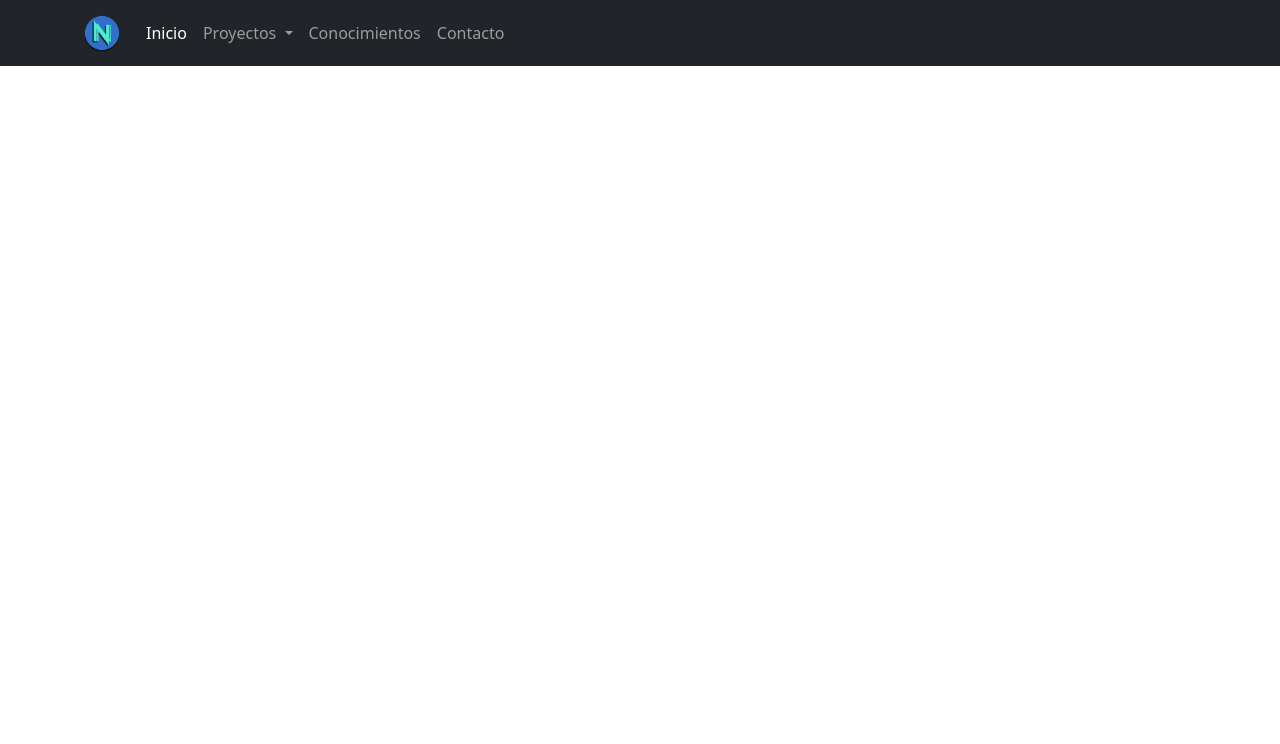
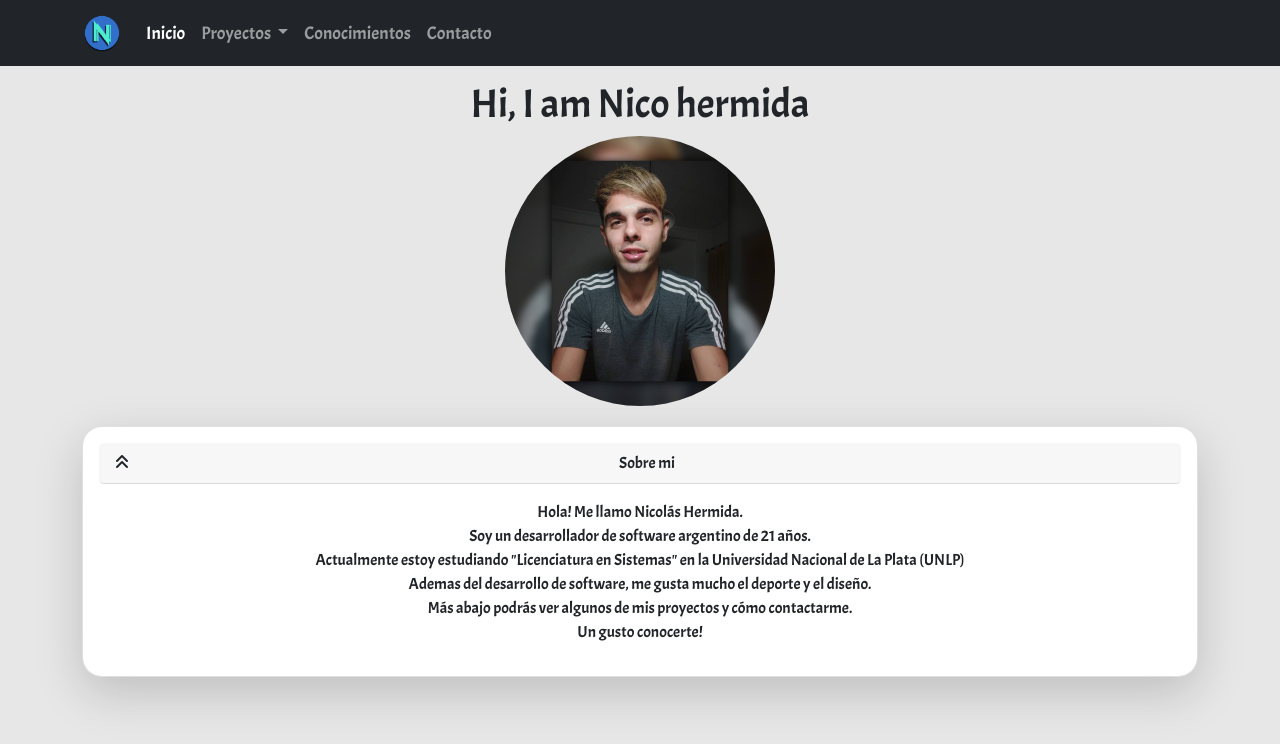
Before and after one commit to nicohermida01/portfolio, a PHP site: page /index2.html in a window 1280 px wide. Shown: the top 744 px of the page. Run offline with PHP 8.4, Linux system fonts and the light colour scheme; some libraries are stand-ins or nearby versions.

Commit message:
seccion inicio con bootstrap

```diff
--- a/css/style2.css
+++ b/css/style2.css
@@ -1,4 +1,23 @@
-/* ********************************************* NAVBAR **********************************************/
-#navBar-logo{
-    width: 40px;
+*{
+	margin: 0;
+	padding: 0;
+	text-decoration: none;
 }
+
+body{
+    font-family: 'Acme', sans-serif;
+    background-color: #e7e7e7;
+}
+
+.nav-item{
+    font-size: 18px;
+}
+
+#pageContent{
+    margin-top: 80px;
+}
+
+#descripcionPerfil{
+    margin-top: 20px;
+    border-radius: 20px;
+}
--- a/index2.html
+++ b/index2.html
@@ -6,6 +6,13 @@
 
         <!-- Bootstrap Module -->
         <link href="https://cdn.jsdelivr.net/npm/bootstrap@5.0.0-beta3/dist/css/bootstrap.min.css" rel="stylesheet" integrity="sha384-eOJMYsd53ii+scO/bJGFsiCZc+5NDVN2yr8+0RDqr0Ql0h+rP48ckxlpbzKgwra6" crossorigin="anonymous">
+
+        <!-- Google Fonts Module -->
+        <link rel="preconnect" href="https://fonts.gstatic.com">
+        <link href="https://fonts.googleapis.com/css2?family=Acme&display=swap" rel="stylesheet">
+
+        <!-- Font awesome -->
+        <script src="https://kit.fontawesome.com/f241e46f9b.js" crossorigin="anonymous"></script>
 
         <!-- My style css -->
         <link rel="stylesheet" type="text/css" href="css/style2.css">
@@ -18,7 +25,7 @@
             <div class="container">
                 <!-- Navbar brand -->
                 <a class="navbar-brand" href="#">
-                    <img id="navBar-logo" src="imagenes/Logo.png" alt="">
+                    <img id="navBar-logo" src="imagenes/Logo.png" alt="" width="40">
                 </a>
                 <button class="navbar-toggler" type="button" data-bs-toggle="collapse" data-bs-target="#navbarSupportedContent" aria-controls="navbarSupportedContent" aria-expanded="false" aria-label="Toggle navigation">
                     <span class="navbar-toggler-icon"></span>
@@ -56,7 +63,33 @@
         </nav>
 
         <!-- *************************************************** BODY *************************************************** -->
-        <div class="container">
+        <div class="container" id="pageContent">
+
+            <!-- ************** INICIO ************** -->
+            <div class="row justify-content-center" id="inicio">
+                <div class="col text-center">
+                    <h1>Hi, I am Nico hermida</h1>
+                    <a href="#"><img src="imagenes/img-portada.jpg" alt="" class="rounded-circle" width="270"></a>
+
+                    <!-- Descripcion -->
+                    <div class="card text-center shadow-lg p-3 mb-5 bg-body" id="descripcionPerfil">
+                        <div class="card-header rounded-3">
+                            <span class="float-start"><i class="fas fa-angle-double-up"></i></span>
+                            Sobre mi
+                        </div>
+                        <div class="card-body">
+                            <p class="card-text">Hola! Me llamo Nicolás Hermida.<br>Soy un desarrollador de software argentino de 21 años.<br>
+                                Actualmente estoy estudiando "Licenciatura en Sistemas" en la Universidad Nacional de La Plata (UNLP)<br>
+                                Ademas del desarrollo de software, me gusta mucho el deporte y el diseño.<br>
+                                Más abajo podrás ver algunos de mis proyectos y cómo contactarme. <br>
+                                Un gusto conocerte!
+                            </p>
+                        </div>
+                    </div>
+                </div>
+            </div>
+
+            <!-- ************** PROYECTOS ************** -->
 
 
         </div>
```
